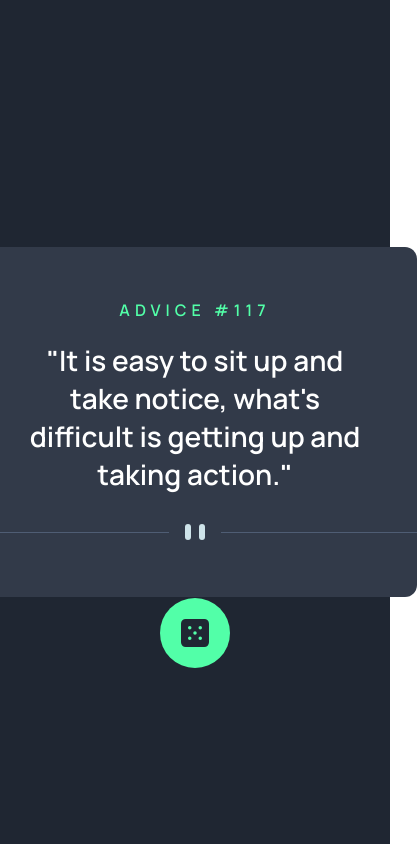
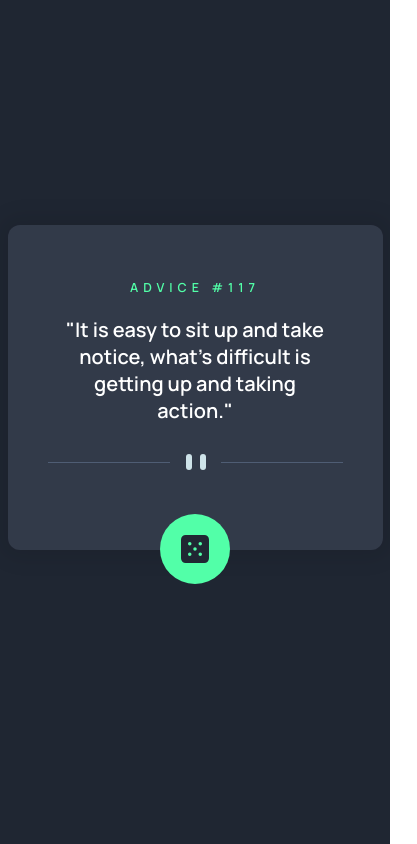
Before and after one commit to Kojoel/Lab-5, a plain HTML site: page index.html in a window 390 px wide. Shown: the whole page, 417 px wide, since content can reach past the window. Drawn offline with Linux system fonts and the light colour scheme.

Commit message:
Website responsiveness added

```diff
--- a/index.html
+++ b/index.html
@@ -16,11 +16,12 @@
                 <P id="advice">"It is easy to sit up and take notice, what's difficult is getting up and taking action."</P>
             </div>
             <div class="bottom">
-                <img src="./icons and svgs/pattern-divider-desktop.svg" alt="pattern divider desktop">
+                <img src="./icons and svgs/pattern-divider-desktop.svg" alt="pattern divider desktop" id="divDesk">
+                <img src="./icons and svgs/pattern-divider-mobile.svg" alt="pattern divider desktop" id="divMob">
             </div>
-            <div class="dice-container">
-                <img src="./icons and svgs/icon-dice.svg" alt="dice icon" id="dice">
-            </div>
+        </div>
+        <div class="dice-container">
+            <img src="./icons and svgs/icon-dice.svg" alt="dice icon" id="dice">
         </div>
     </div>
 </body>
--- a/main.js
+++ b/main.js
@@ -0,0 +1,7 @@
+const adviceId = document.getElementById('advice-id');
+const advice = document.getElementById('advice');
+const diceContainer = document.querySelector('.dice-container');
+
+console.log(adviceId)
+console.log(advice)
+console.log(diceContainer);
--- a/style.css
+++ b/style.css
@@ -26,19 +26,25 @@ body{
     height: 100%;
     background-color: var(--Dark-Blue);
     display: flex;
+    flex-direction: column;
     justify-content: center;
     align-items: center;
 }
 
 .advice-box{
-    max-width: 550px;
-    height: 350px;
+    width: 520px;
+    min-width: 375px;
+    height: 270px;
     background-color: var(--Dark-Grayish-Blue);
     border-radius: 12px;
     display: flex;
     flex-direction: column;
     align-items: center;
     justify-content: center;
+    position: relative;
+    gap: 10px;
+    padding: 15px 0 40px 0;
+    box-shadow: 0 0 20px 10px rgba(0, 0, 0, .08);
 }
 
 .top{
@@ -52,24 +58,33 @@ body{
 .top span{
     color: var(--Neon-Green);
     letter-spacing: 5px;
+    font-size: 78%;
 }
 
 .top p{
     text-align: center;
-    font-size: 28px;
+    font-size: 29px;
     color: white;
 }
 
 .bottom{
-    margin-top: 30px;
+    margin: 20px 0 0 0;
+}
+
+.bottom #divDesk{
+    display: block;
+}
+
+.bottom #divMob{
+    display: none;
 }
 
 .dice-container{
     width: 70px;
     height: 70px;
     background-color: var(--Neon-Green);
-    position: absolute;
-    bottom: 11rem;
+    position: relative;
+    bottom: 2.2rem;
     border-radius: 50%;
     display: flex;
     align-items: center;
@@ -82,5 +97,24 @@ body{
 
 .dice-container:hover{
     box-shadow: 0 0 25px 2px var(--Neon-Green);
-    transition: .2s ease-in-out;
+    transition: .2s;
 }
+
+/* *********** Media Queries *********/
+@media screen and (max-width: 450px) {
+    .advice-box{
+        width: 370px;
+    }
+    .top p{
+        font-size: 20px;
+        transition: .1;
+    }
+
+    .bottom #divDesk{
+        display: none;
+    }
+    .bottom #divMob{
+        display: block;
+    }
+
+}
```
